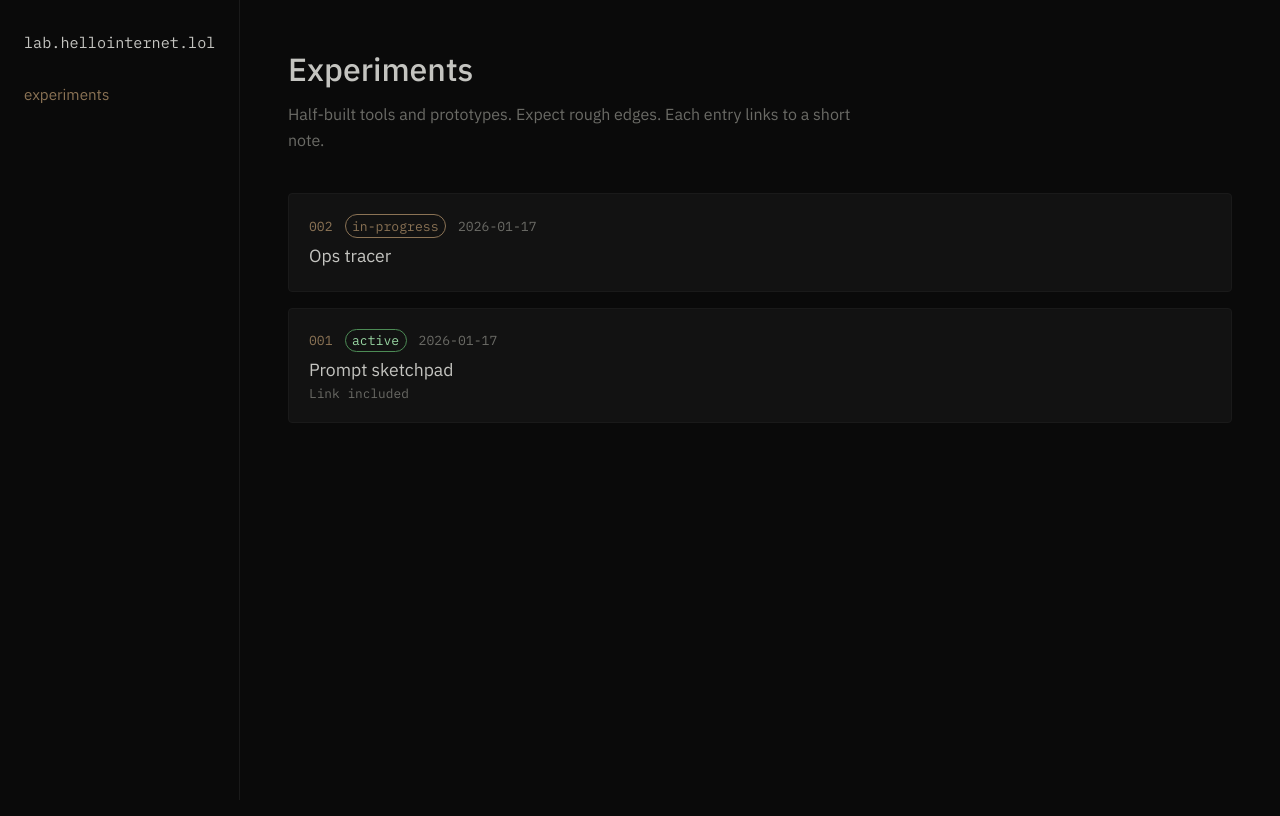
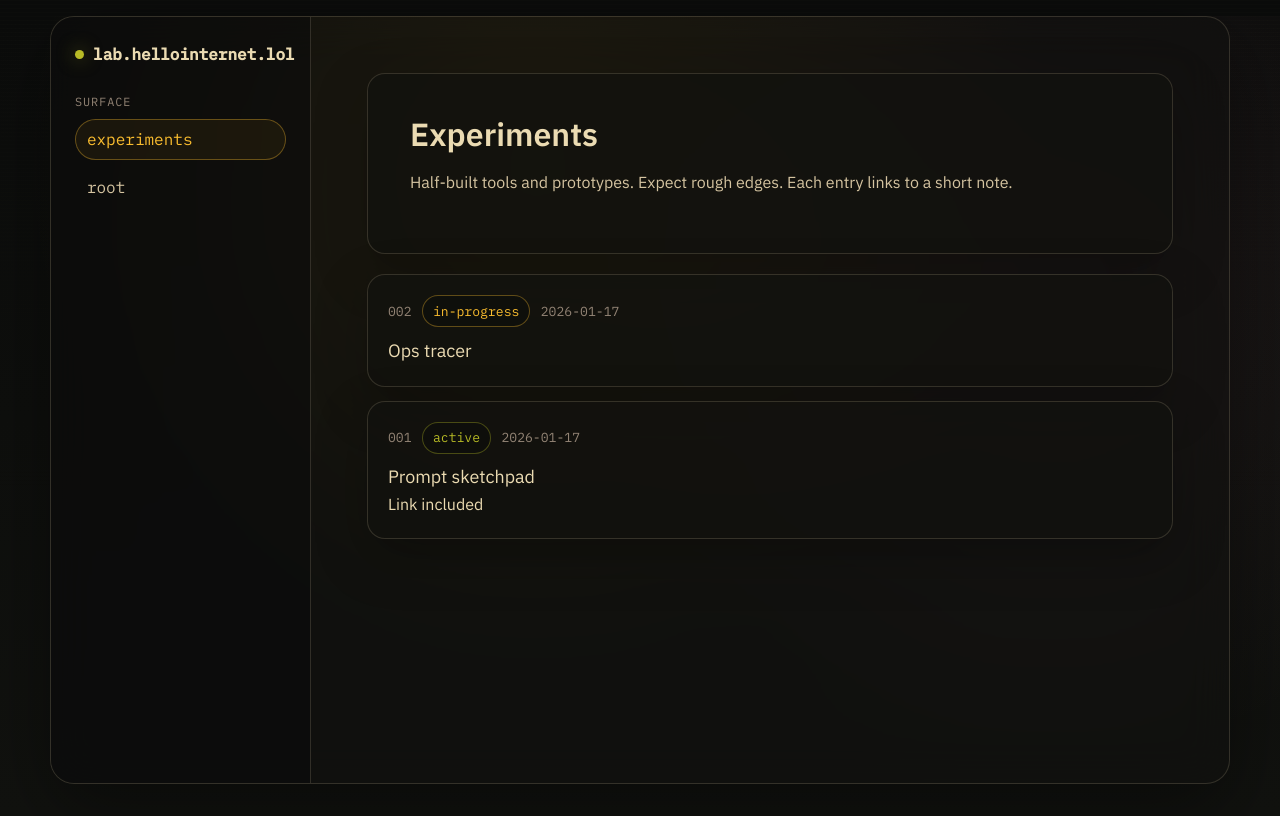
Before and after one commit to JH427/hellointernet.lol, an Astro site in the folder lab/: page / in a window 1280 px wide. Built offline with nearby package versions, Linux system fonts and the light colour scheme; Astro itself is replaced by a stand-in of ours.

Commit message:
style: apply command shell to lab

```diff
--- a/lab/src/layouts/BaseLayout.astro
+++ b/lab/src/layouts/BaseLayout.astro
@@ -15,172 +15,22 @@ const currentPath = Astro.url.pathname;
     <link rel="preconnect" href="https://fonts.googleapis.com" />
     <link rel="preconnect" href="https://fonts.gstatic.com" crossorigin />
     <link href="https://fonts.googleapis.com/css2?family=IBM+Plex+Sans:wght@400;500;600&family=IBM+Plex+Mono:wght@400;500&display=swap" rel="stylesheet" />
+    <link rel="stylesheet" href="/command-glass.css" />
     <title>{title}</title>
   </head>
   <body>
-    <div class="shell">
-      <input type="checkbox" id="nav-toggle" class="nav-toggle" aria-hidden="true" />
-      <label for="nav-toggle" class="nav-trigger">
-        <span>menu</span>
-      </label>
-
-      <aside class="nav">
-        <div class="nav-inner">
-          <a href="/" class="brand">lab.hellointernet.lol</a>
-          <a href="/" class:list={['nav-link', { active: currentPath === '/' }]}>experiments</a>
+    <div class="cg-shell">
+      <nav class="cg-nav" aria-label="Lab">
+        <a href="/" class="cg-brand">lab.hellointernet.lol</a>
+        <div class="cg-nav-group">
+          <div class="cg-nav-label">Surface</div>
+          <a href="/" class:list={['cg-nav-link', { active: currentPath === '/' }]}>experiments</a>
+          <a href="https://hellointernet.lol" class="cg-nav-link">root</a>
         </div>
-      </aside>
-
-      <main class="content">
+      </nav>
+      <main class="cg-main">
         <slot />
       </main>
     </div>
   </body>
 </html>
-
-<style is:global>
-  :root {
-    --bg: #0a0a0a;
-    --text: #c4c4c0;
-    --text-dim: #6b6b66;
-    --text-dimmer: #3a3a37;
-    --accent: #8b7355;
-    --border: #1a1a1a;
-    --surface: #121212;
-  }
-
-  * { box-sizing: border-box; margin: 0; padding: 0; }
-
-  body {
-    background: var(--bg);
-    color: var(--text);
-    font-family: 'IBM Plex Sans', -apple-system, system-ui, sans-serif;
-    min-height: 100vh;
-  }
-
-  a { color: var(--accent); text-decoration: none; }
-  a:hover { opacity: 0.8; }
-
-  .shell {
-    display: grid;
-    grid-template-columns: 240px 1fr;
-    min-height: 100vh;
-    width: 100vw;
-  }
-
-  .nav-toggle {
-    display: none;
-  }
-
-  .nav {
-    border-right: 1px solid var(--border);
-    background: var(--bg);
-    min-width: 240px;
-    max-width: 280px;
-    height: 100vh;
-    position: sticky;
-    top: 0;
-  }
-
-  .nav-inner {
-    display: flex;
-    flex-direction: column;
-    gap: 0.75rem;
-    padding: 2rem 1.5rem;
-  }
-
-  .brand {
-    font-family: 'IBM Plex Mono', monospace;
-    font-size: 0.95rem;
-    color: var(--text);
-    margin-bottom: 1rem;
-  }
-
-  .nav-link {
-    color: var(--text-dim);
-    font-size: 0.95rem;
-    padding: 0.25rem 0;
-  }
-
-  .nav-link.active {
-    color: var(--accent);
-  }
-
-  .content {
-    padding: 3rem 3rem 4rem;
-    overflow-y: auto;
-    min-height: 100vh;
-    width: 100%;
-  }
-
-  h1, h2, h3 { font-weight: 500; color: var(--text); }
-  h1 { font-size: 2rem; margin-bottom: 0.75rem; }
-  h2 { font-size: 1.25rem; margin-bottom: 0.5rem; }
-
-  p { color: var(--text-dim); line-height: 1.6; margin-bottom: 1rem; }
-
-  .nav-trigger {
-    display: none;
-    position: fixed;
-    top: 1rem;
-    right: 1rem;
-    z-index: 3;
-    background: var(--surface);
-    border: 1px solid var(--border);
-    color: var(--text);
-    padding: 0.5rem 0.85rem;
-    border-radius: 4px;
-    font-family: 'IBM Plex Mono', monospace;
-    font-size: 0.85rem;
-    cursor: pointer;
-  }
-
-  @media (max-width: 800px) {
-    .shell {
-      grid-template-columns: 1fr;
-      width: 100vw;
-    }
-
-    .nav {
-      position: fixed;
-      inset: 0;
-      background: rgba(10, 10, 10, 0.96);
-      transform: translateX(-100%);
-      transition: transform 120ms ease;
-      border-right: none;
-      height: 100vh;
-      max-width: none;
-      width: 100%;
-      z-index: 2;
-    }
-
-    .nav-inner {
-      padding-top: 4.5rem;
-    }
-
-    .nav-trigger {
-      display: inline-flex;
-      align-items: center;
-      gap: 0.5rem;
-    }
-
-    .nav-toggle:checked ~ .nav {
-      transform: translateX(0);
-    }
-
-    .nav-toggle:checked ~ .content {
-      filter: blur(2px);
-    }
-
-    .nav-toggle:checked ~ .nav-trigger {
-      border-color: var(--accent);
-      color: var(--accent);
-    }
-
-    .content {
-      padding: 2rem 1.25rem;
-      width: 100%;
-      max-width: none;
-    }
-  }
-</style>
--- a/lab/src/pages/experiments/[id].astro
+++ b/lab/src/pages/experiments/[id].astro
@@ -15,10 +15,10 @@ const { Content } = await experiment.render();
 ---
 
 <BaseLayout title={`${experiment.data.title} | lab.hellointernet.lol`}>
-  <article class="experiment">
-    <div class="meta">
+  <article class="experiment cg-text-slab">
+    <div class="cg-meta">
       <span class="id">{experiment.data.id}</span>
-      <span class:list={['status', experiment.data.status]}>{experiment.data.status}</span>
+      <span class:list={['cg-status', experiment.data.status]}>{experiment.data.status}</span>
       {experiment.data.timestamp && <span class="timestamp">{experiment.data.timestamp}</span>}
     </div>
     <h1>{experiment.data.title}</h1>
@@ -27,7 +27,10 @@ const { Content } = await experiment.render();
     </div>
     {experiment.data.link && (
       <p class="external">
-        <a href={experiment.data.link} target="_blank" rel="noopener noreferrer">External link</a>
+        <a class="cg-command" href={experiment.data.link} target="_blank" rel="noopener noreferrer">
+          <span>$ open experiment</span>
+          <span>external</span>
+        </a>
       </p>
     )}
     <p class="back"><a href="/">← back to list</a></p>
@@ -35,39 +38,22 @@ const { Content } = await experiment.render();
 </BaseLayout>
 
 <style>
-  .experiment { max-width: 720px; }
-
-  .meta {
-    display: flex;
-    align-items: center;
-    gap: 0.75rem;
-    font-family: 'IBM Plex Mono', monospace;
-    font-size: 0.82rem;
-    color: var(--text-dimmer);
-    margin-bottom: 0.5rem;
+  .page,
+  .experiment {
+    max-width: 820px;
   }
 
-  .id { color: var(--accent); }
-
-  .status {
-    padding: 0.15rem 0.4rem;
-    border: 1px solid var(--border);
-    border-radius: 999px;
-    text-transform: lowercase;
+  .title {
+    margin-top: 0.6rem;
+    font-size: 1.12rem;
   }
 
-  .status.active { border-color: #4c8b55; color: #9ad8a4; }
-  .status.in-progress { border-color: #8b7355; color: var(--accent); }
-  .status.paused { border-color: #6b6b66; color: var(--text-dim); }
-  .status.archived { border-color: #3a3a37; color: var(--text-dimmer); }
+  .body {
+    margin-top: 1.25rem;
+  }
 
-  .timestamp { color: var(--text-dim); }
-
-  h1 { margin-bottom: 1rem; }
-
-  .body { color: var(--text-dim); }
-  .body p { margin-bottom: 1rem; line-height: 1.7; }
-
-  .external { margin-top: 1.5rem; }
-  .back { margin-top: 2rem; font-family: 'IBM Plex Mono', monospace; }
+  .back {
+    margin-top: 2rem;
+    font-family: 'IBM Plex Mono', monospace;
+  }
 </style>
--- a/lab/src/pages/index.astro
+++ b/lab/src/pages/index.astro
@@ -7,18 +7,18 @@ const sorted = experiments.sort((a, b) => b.data.id.localeCompare(a.data.id));
 ---
 
 <BaseLayout title="Lab Experiments">
-  <div class="page">
-    <header class="intro">
+  <div class="page cg-stack">
+    <header class="intro cg-panel">
       <h1>Experiments</h1>
       <p>Half-built tools and prototypes. Expect rough edges. Each entry links to a short note.</p>
     </header>
 
-    <div class="list">
+    <div class="cg-list">
       {sorted.map((item) => (
-        <a class="experiment" href={`/experiments/${item.data.id}`}>
-          <div class="meta">
+        <a class="cg-card cg-card-link" href={`/experiments/${item.data.id}`}>
+          <div class="cg-meta">
             <span class="id">{item.data.id}</span>
-            <span class:list={['status', item.data.status]}>{item.data.status}</span>
+            <span class:list={['cg-status', item.data.status]}>{item.data.status}</span>
             {item.data.timestamp && <span class="timestamp">{item.data.timestamp}</span>}
           </div>
           <div class="title">{item.data.title}</div>
@@ -32,56 +32,22 @@ const sorted = experiments.sort((a, b) => b.data.id.localeCompare(a.data.id));
 </BaseLayout>
 
 <style>
-  .page { display: flex; flex-direction: column; gap: 1.5rem; }
-
-  .intro p { max-width: 60ch; }
-
-  .list { display: flex; flex-direction: column; gap: 1rem; }
-
+  .page,
   .experiment {
-    display: block;
-    padding: 1.25rem;
-    border: 1px solid var(--border);
-    border-radius: 4px;
-    background: var(--surface);
-    text-decoration: none;
-    color: var(--text);
-    transition: border-color 120ms ease, transform 120ms ease;
+    max-width: 820px;
   }
 
-  .experiment:hover { border-color: var(--accent); transform: translateY(-2px); }
-
-  .meta {
-    display: flex;
-    align-items: center;
-    gap: 0.75rem;
-    font-family: 'IBM Plex Mono', monospace;
-    font-size: 0.82rem;
-    color: var(--text-dimmer);
-    margin-bottom: 0.35rem;
+  .title {
+    margin-top: 0.6rem;
+    font-size: 1.12rem;
   }
 
-  .id { color: var(--accent); }
-
-  .status {
-    padding: 0.15rem 0.4rem;
-    border: 1px solid var(--border);
-    border-radius: 999px;
-    text-transform: lowercase;
+  .body {
+    margin-top: 1.25rem;
   }
 
-  .status.active { border-color: #4c8b55; color: #9ad8a4; }
-  .status.in-progress { border-color: #8b7355; color: var(--accent); }
-  .status.paused { border-color: #6b6b66; color: var(--text-dim); }
-  .status.archived { border-color: #3a3a37; color: var(--text-dimmer); }
-
-  .timestamp { color: var(--text-dim); }
-
-  .title { font-size: 1.1rem; margin-bottom: 0.25rem; }
-
-  .link-hint {
+  .back {
+    margin-top: 2rem;
     font-family: 'IBM Plex Mono', monospace;
-    font-size: 0.8rem;
-    color: var(--text-dim);
   }
 </style>
```
